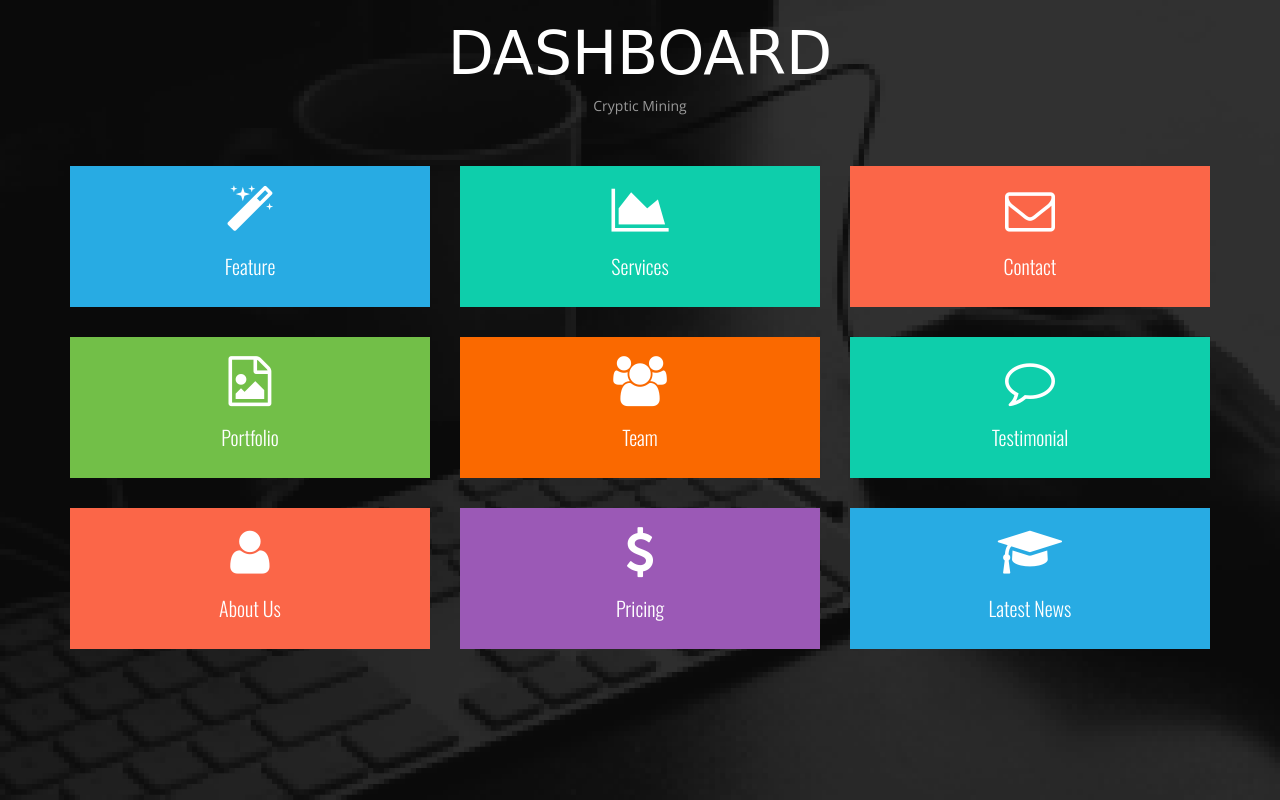
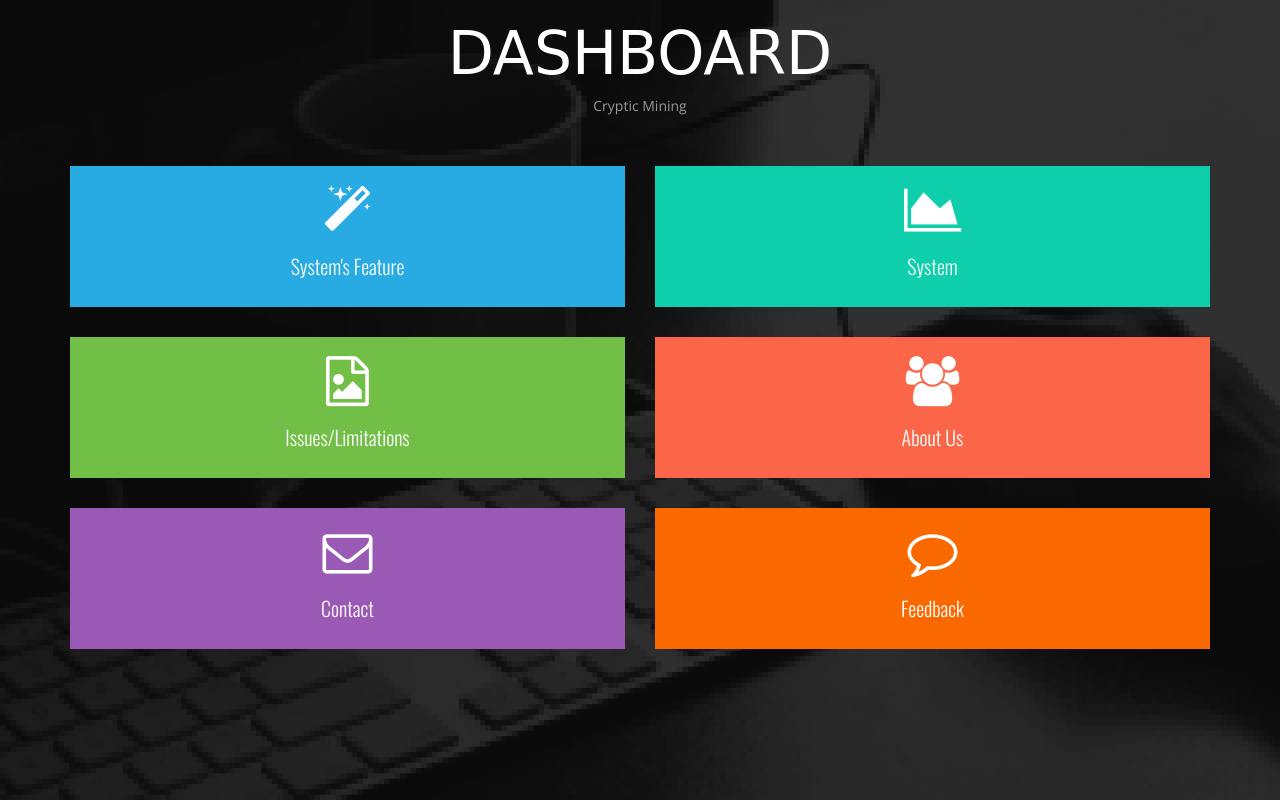
Before and after one commit to aditi73/cryptic-mining, a Django app: page / in a window 1280 px wide. Run offline with Django 3.2, Linux system fonts and the light colour scheme; some libraries are stand-ins or nearby versions.

Commit message:
templated modified

```diff
--- a/cryptapp/templates/cryptapp/main_page.html
+++ b/cryptapp/templates/cryptapp/main_page.html
@@ -60,52 +60,52 @@
             <div class="container">
                 <div class="row">
 
-                    <div class="col-md-4">
+                    <div class="col-md-6">
 
                         <div class="menu-item blue">
                             <a href="#feature-modal" data-toggle="modal">
                                 <i class="fa fa-magic"></i>
-                                <p>Feature</p>
+                                <p>System's Feature </p>
                             </a>
                         </div>
 
                         <div class="menu-item green">
                             <a href="#portfolio-modal" data-toggle="modal">
                                 <i class="fa fa-file-photo-o"></i>
-                                <p>Portfolio</p>
+                                <p>Issues/Limitations</p>
                             </a>
                         </div>
 
-                        <div class="menu-item light-red">
-                            <a href="#about-modal" data-toggle="modal">
-                                <i class="fa fa-user"></i>
-                                <p>About Us</p>
+                        <div class="menu-item purple">
+                            <a href="#contact-modal" data-toggle="modal">
+                                <i class="fa fa-envelope-o"></i>
+                                <p>Contact</p>
                             </a>
                         </div>
 
                     </div>
 
-                 <div class="col-md-4">
+                 <div class="col-md-6">
 
 
                                 <div class="menu-item color">
                                     <a href="#service-modal" data-toggle="modal">
                                         <i class="fa fa-area-chart"></i>
-                                        <p>Services</p>
+                                        <p>System</p>
                                     </a>
                                 </div>
 
-                                <div class="menu-item light-orange">
+                                <div class="menu-item light-red">
                                     <a href="#team-modal" data-toggle="modal">
                                         <i class="fa fa-users"></i>
-                                        <p>Team</p>
+                                        <p>About Us</p>
                                     </a>
                                 </div>
 
-				                <div class="menu-item purple">
-                                    <a href="#team-modal" data-toggle="modal">
-                                        <i class="fa fa-usd"></i>
-                                        <p>Pricing</p>
+				                <div class="menu-item light-orange">
+                                    <a href="#testimonial-modal" data-toggle="modal">
+                                        <i class="fa fa-comment-o"></i>
+                                        <p>Feedback</p>
                                     </a>
                                 </div>
 
@@ -113,30 +113,7 @@
 
 
 
-                    <div class="col-md-4">
 
-                        <div class="menu-item light-red">
-                            <a href="#contact-modal" data-toggle="modal">
-                                <i class="fa fa-envelope-o"></i>
-                                <p>Contact</p>
-                            </a>
-                        </div>
-
-                        <div class="menu-item color">
-                            <a href="#testimonial-modal" data-toggle="modal">
-                                <i class="fa fa-comment-o"></i>
-                                <p>Testimonial</p>
-                            </a>
-                        </div>
-
-                        <div class="menu-item blue">
-                            <a href="#news-modal" data-toggle="modal">
-                                <i class="fa fa-mortar-board"></i>
-                                <p>Latest News</p>
-                            </a>
-                        </div>
-
-                    </div>
 
           </div>
         </div>
```
